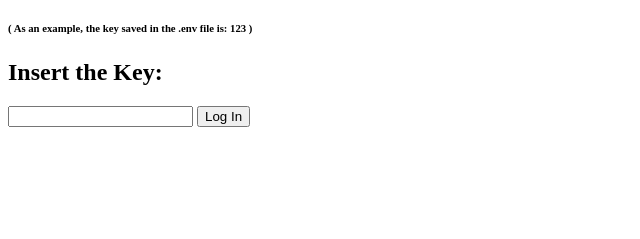
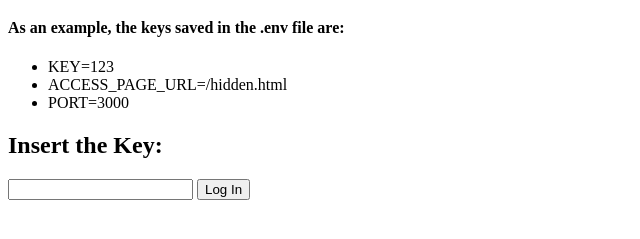
Before and after one commit to mdato/user-express, a website: page public/index.html in a window 1280 px wide. Shown: the part 61-300 px from the top of the page, without its empty margins (0-640 px from the left). Drawn offline with Linux system fonts and the light colour scheme.

Commit message:
final-authentication

```diff
--- a/public/index.html
+++ b/public/index.html
@@ -7,7 +7,12 @@
 </head>
 <body>
   <h1>Express with authentication</h1>
-  <h6>( As an example, the key saved in the .env file is: 123 )</h6>
+  <h4>As an example, the keys saved in the .env file are: </h4>
+  <ul>
+    <li>KEY=123</li>
+    <li>ACCESS_PAGE_URL=/hidden.html</li>
+    <li>PORT=3000</li>
+  </ul>
   <h2>Insert the Key:</h2>
   <form action="/login" method="POST">
     <input type="text" name="clave" required>
```
